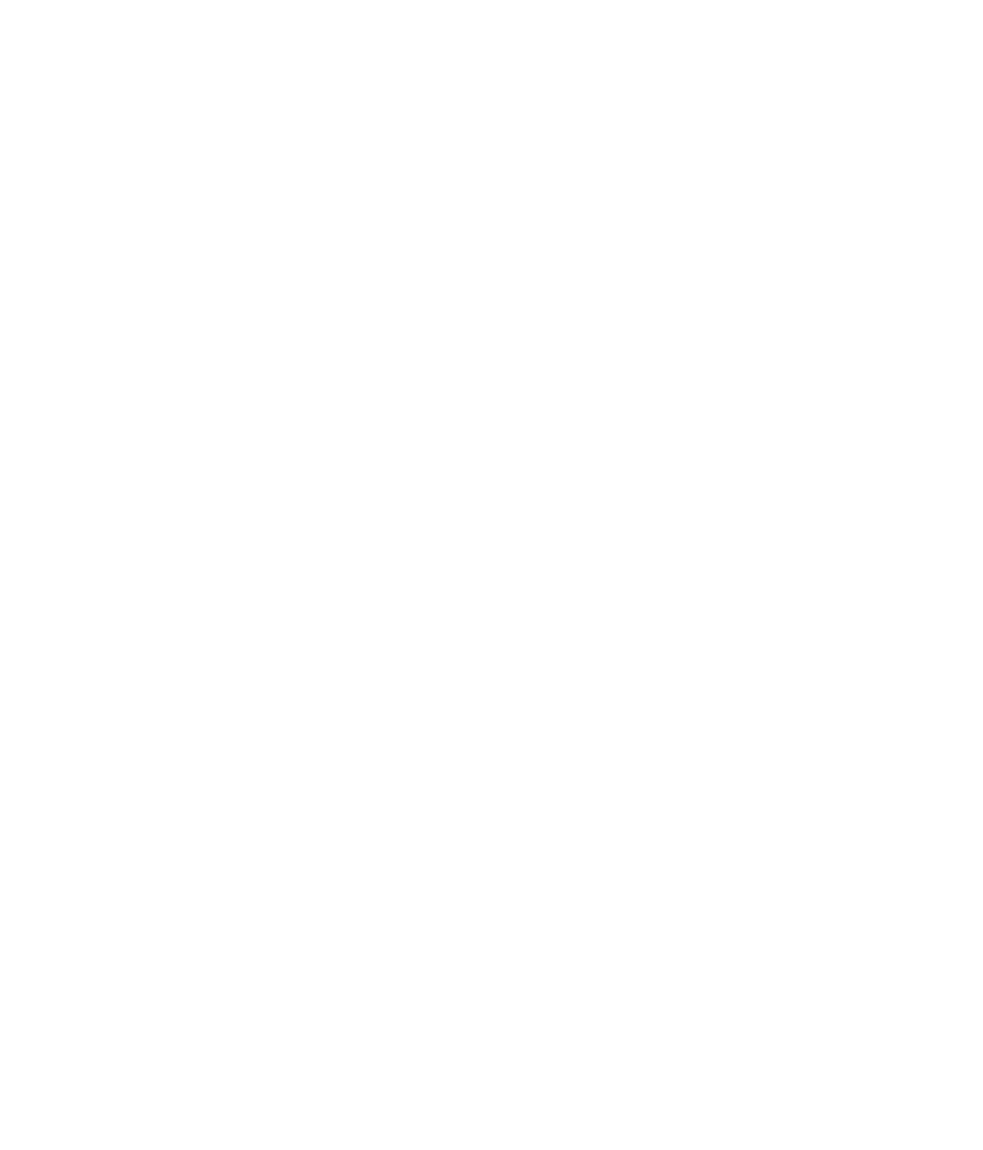
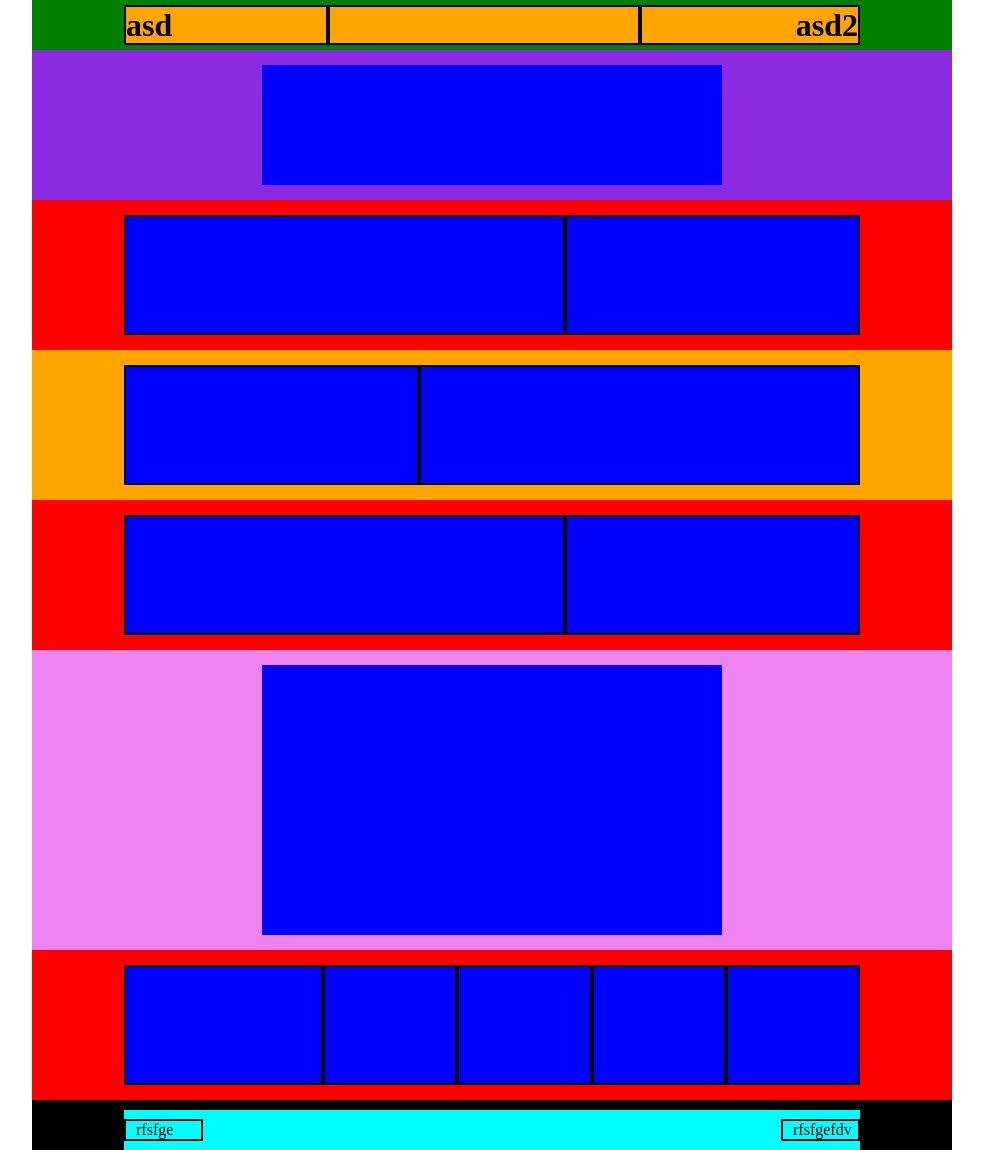
Before and after one commit to GiuseppeRepici/htmlcss-struttura-discord, a plain HTML site: page index.html in a window 1280 px wide. Shown: the whole page, without its empty margins (148-1131 px from the left). Before the commit the page ends 800 px from the top, so only its background shows below. Drawn offline with Linux system fonts and the light colour scheme.

Commit message:
layout ok?

```diff
--- a/css/style.css
+++ b/css/style.css
@@ -0,0 +1,172 @@
+
+*{
+    margin: 0;
+    padding: 0;
+}
+
+
+.bigconteiner{
+    width: 920px;
+    height: 100vh;
+    background-color: antiquewhite;
+    margin: 0 auto;
+}
+
+.nav-testa{
+    display: flex;
+    height: 50px;
+    justify-content: center;
+    background-color: green;
+}
+
+.little-cont{
+    height: 40px;
+    width: 80%;
+    background-color: orange;
+    align-self: center;
+    display: flex;
+    justify-content: space-between;
+}
+
+
+.tit1 , .tit2 , .tit3 {
+    border: 2px solid black;
+}
+
+.tit1 , .tit3{
+    flex-grow: 1;
+}
+
+.tit2{
+    flex-grow: 2;
+    display: flex;
+    align-items: center;
+
+}
+
+
+.tit3{
+    text-align: right;
+}
+
+.sect1 {
+    background-color: blueviolet;
+    height: 150px;
+    display: flex;
+    justify-content: center;
+}
+
+.box1{
+    background-color: blue;
+    height: 120px;
+    width: 50%;
+    align-self: center;
+}
+
+
+.sect2 {
+    background-color: red;
+    height: 150px;
+    display: flex;
+    justify-content: center;
+}
+.box2{
+    background-color: blue;
+    height: 120px;
+    width: 80%;
+    align-self: center;
+    display: flex;
+}
+
+.sect1-box2 {
+    flex-grow: 1.5;
+    border: 2px solid black;
+}
+
+.sect2-box2 {
+    flex-grow: 1;
+    border: 2px solid black;
+}
+
+.sect3 {
+    background-color: orange;
+    height: 150px;
+    display: flex;
+    justify-content: center;
+}
+
+.sect1-box3 {
+    flex-grow: 1;
+    border: 2px solid black;
+}
+
+.sect2-box3 {
+    flex-grow: 1.5;
+    border: 2px solid black;
+}
+
+.sect4 {
+    background-color: violet;
+    height: 300px;
+    display: flex;
+    justify-content: center;
+}
+
+.box4{
+    background-color: blue;
+    height: 90%;
+    width: 50%;
+    align-self: center;
+}
+
+.sect5 {
+    background-color: red;
+    height: 150px;
+    display: flex;
+    justify-content: center;
+}
+.box5{
+    background-color: blue;
+    height: 120px;
+    width: 80%;
+    align-self: center;
+    display: flex;
+}
+
+.sect1-box5 {
+    flex-grow: 1.5;
+    border: 2px solid black;
+}
+
+.sect2-box5 , .sect3-box5 , .sect4-box5 , .sect5-box5{
+    flex-grow: 1;
+    border: 2px solid black;
+}
+
+footer{
+    height: 50px;
+    background-color: black;
+    display: flex;
+    justify-content: center;
+    align-items: flex-end;
+}
+
+.box6{
+    height: 80%;
+    width: 80%;
+    background-color: aqua;
+    display: flex;
+    justify-content: space-between;
+}
+
+.box6 span{
+
+    border: 2px solid black;
+    width: 65px;
+    padding-left: 10px;
+}
+
+.sp1 , .sp2{
+    align-self: center;
+
+}
--- a/index.html
+++ b/index.html
@@ -8,6 +8,57 @@
     <link rel="stylesheet" href="css/style.css">
 </head>
 <body>
+    <div class="bigconteiner">
+        <header class="nav-testa">
+            <div class="little-cont">
+                <h1 class="tit1">asd</h1>
+                <div class="tit2">
 
+                </div>
+                <h1 class="tit3">asd2</h1>
+            </div>
+        </header>
+        <main>
+            <section class="sect1">
+                <div class="box1"></div>
+            </section>
+            <section class="sect2">
+                <div class="box2">
+                    <div class="sect1-box2"></div>
+                    <div class="sect2-box2"></div>
+                </div>
+            </section>
+            <section class="sect3">
+                <div class="box2">
+                    <div class="sect1-box3"></div>
+                    <div class="sect2-box3"></div>
+                </div>
+            </section>
+            <section class="sect2">
+                <div class="box2">
+                    <div class="sect1-box2"></div>
+                    <div class="sect2-box2"></div>
+                </div>
+            </section>
+            <section class="sect4">
+                <div class="box4"></div>
+            </section>
+            <section class="sect5">
+                <div class="box5">
+                    <div class="sect1-box5"></div>
+                    <div class="sect2-box5"></div>
+                    <div class="sect3-box5"></div>
+                    <div class="sect4-box5"></div>
+                    <div class="sect5-box5"></div>
+                </div>
+            </section>
+        </main>
+        <footer>
+            <div class="box6">
+                <span class="sp1">rfsfge</span>
+                <span class="sp2">rfsfgefdv</span>
+            </div>
+        </footer>
+    </div>
 </body>
 </html>
```
